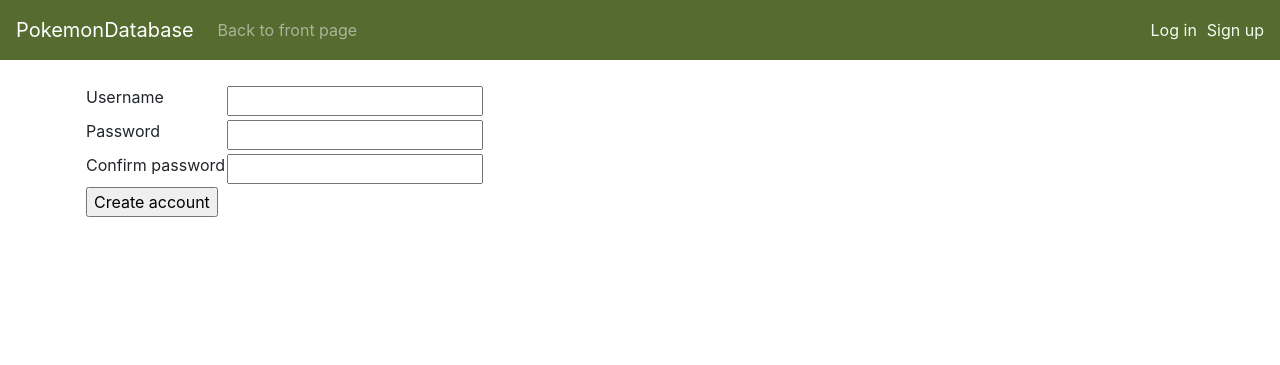
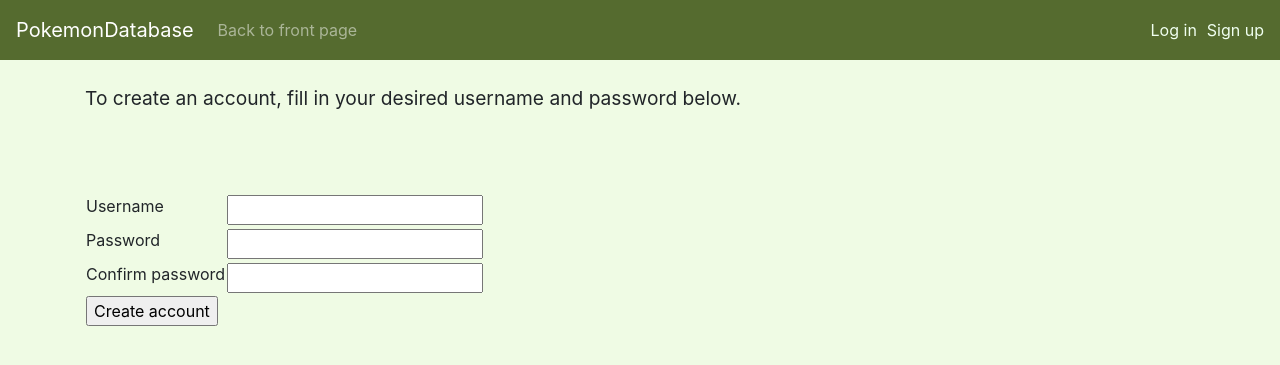
Before and after one commit to fannif/pokemon-tietokanta, a Flask app: page /auth/new/ in a window 1280 px wide. Shown: the top 365 px of the page. Run offline with Flask 2, Linux system fonts and the light colour scheme; some libraries are stand-ins or nearby versions.

Commit message:
Muutettiin hieman ulkoasua (taustaväriä, fonttikokoja).

```diff
--- a/application/templates/auth/loginform.html
+++ b/application/templates/auth/loginform.html
@@ -1,6 +1,8 @@
 {% extends "layout.html" %}
 
 {% block body %}
+<p style="font-size:1.2em">Login to the site by typing your username and password below.</p>
+<br></br>
 {{ error }}
 <form method="POST" action="{{ url_for('auth_login') }}">
   <table>
--- a/application/templates/auth/new.html
+++ b/application/templates/auth/new.html
@@ -1,6 +1,8 @@
 {% extends "layout.html" %}
 
 {% block body %}
+<p style="font-size:1.2em">To create an account, fill in your desired username and password below.<p>
+<br></br>
 <form method="POST" action="{{ url_for('auth_create') }}">
   <table>
     <tr>
--- a/application/templates/layout.html
+++ b/application/templates/layout.html
@@ -6,7 +6,7 @@
     <link rel="stylesheet" href="https://maxcdn.bootstrapcdn.com/bootstrap/4.0.0/css/bootstrap.min.css" integrity="sha384-Gn5384xqQ1aoWXA+058RXPxPg6fy4IWvTNh0E263XmFcJlSAwiGgFAW/dAiS6JXm" crossorigin="anonymous">
   </head>
 
-  <body>
+  <body style="background-color: #effbe4;">
       <nav class="navbar navbar-expand-md navbar-dark mb-4" style="background-color: #556B2F;">
 	<a class="navbar-brand" href="#">PokemonDatabase</a>
 	<button class="navbar-toggler" type="button" data-toggle="collapse" data-target="#navbarCollapse" aria-controls="navbarCollapse" aria-expanded="false" aria-label="Toggle navigation">
```
